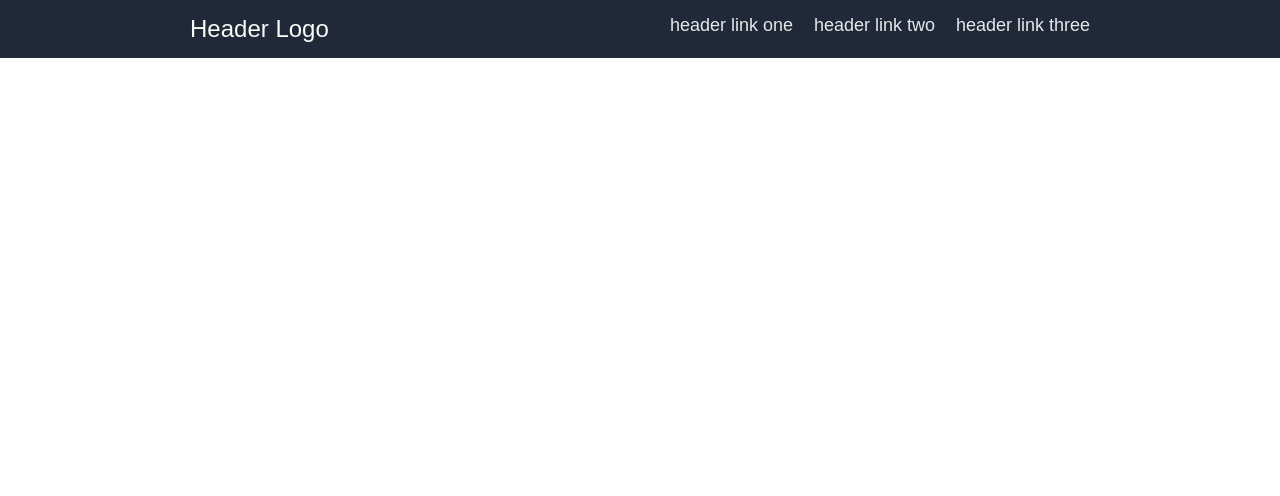
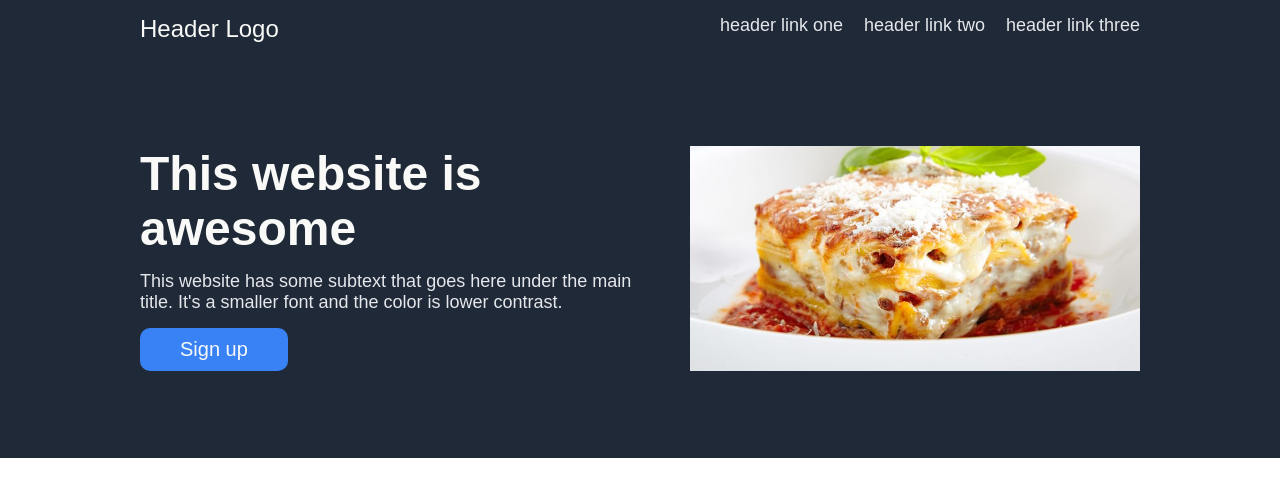
Before and after one commit to Keivelator/odin-landing-page, a plain HTML site: page index.html in a window 1280 px wide. Drawn offline with Linux system fonts and the light colour scheme.

Commit message:
finished latyout for banner

```diff
--- a/index.html
+++ b/index.html
@@ -17,5 +17,18 @@
             </div>
         </div>
     </div>
+    <div class="banner-container">
+        <div class="banner">
+            <div class="banner-text">
+                <h1 class="banner-title">This website is awesome</h1>
+                <p class="banner-title-subtext">
+                    This website has some subtext that goes here under the main title.
+                    It's a smaller font and the color is lower contrast.
+                </p>
+                <button class="signup-button">Sign up</button>
+            </div>
+            <img src="/images/lasagna.jpg" alt="banner image" class="banner-image">
+        </div>
+    </div>
 </body>
 </html>
--- a/styles.css
+++ b/styles.css
@@ -10,7 +10,7 @@
 }
 
 .header {
-    width: 900px;
+    width: 1000px;
     padding: 15px 0;
     display: flex;
     justify-content: space-between;
@@ -28,3 +28,46 @@
     color: #e5e7eb;
     font-size: 18px;
 }
+
+/* Banner */
+
+.banner-container {
+    display: flex;
+    justify-content: center;
+    background-color: #1F2937;
+}
+
+.banner {
+    display: flex;
+    justify-content: space-between;
+    align-items: center;
+    width: 1000px;
+    height: 400px;
+}
+
+.banner-title {
+    font-size: 48px;
+    font-weight: bolder;
+    color: #f9faf8;
+}
+
+.banner-title-subtext {
+    font-size: 18px;
+    color: #e5e7eb;
+    margin-top: 15px;
+}
+
+.signup-button {
+    color: #f9faf8;
+    background-color: #3882f6;
+    border: none;
+    border-radius: 10px;
+    padding: 10px 40px;
+    font-size: 20px;
+    margin-top: 15px;
+}
+
+.banner-image {
+    width: 450px;
+    margin-left: 30px;
+}
```
Also changed, not shown: images/lasagna.jpg (added).
